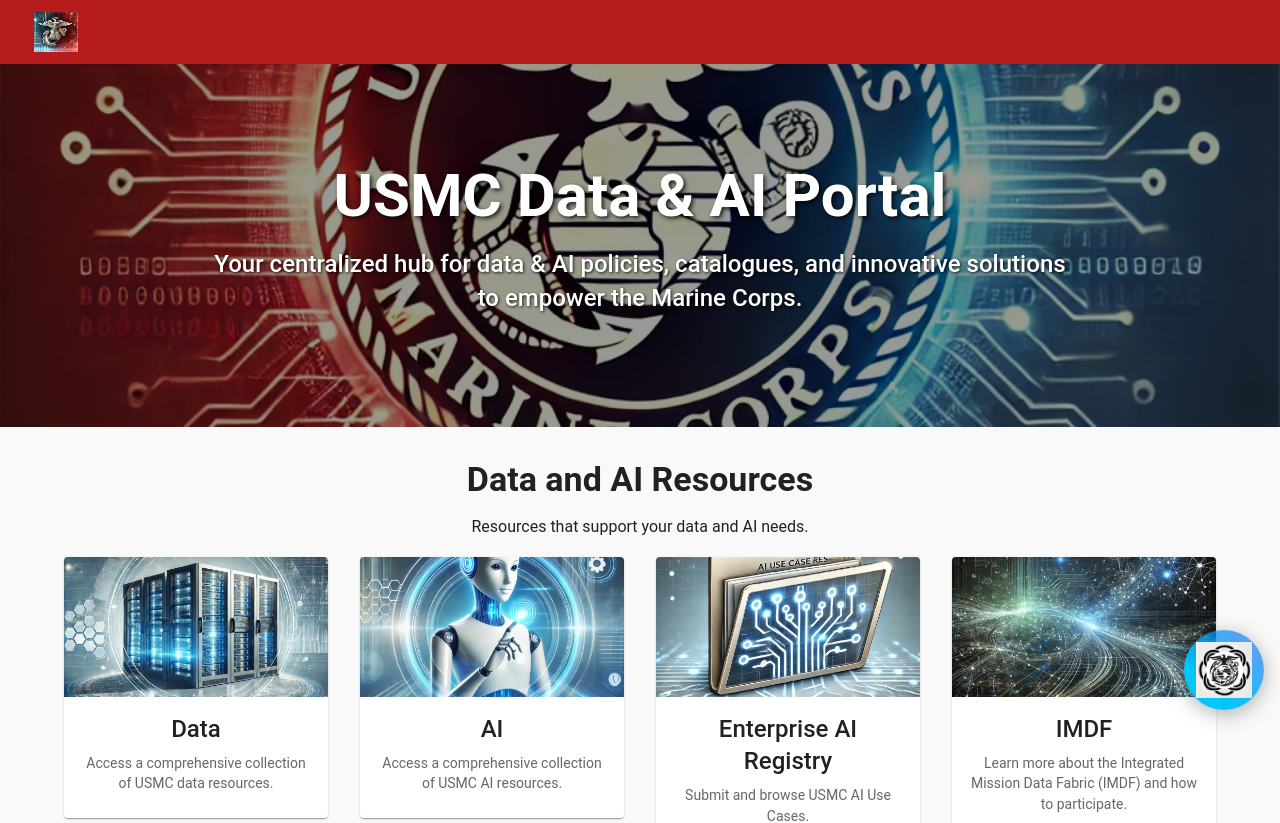
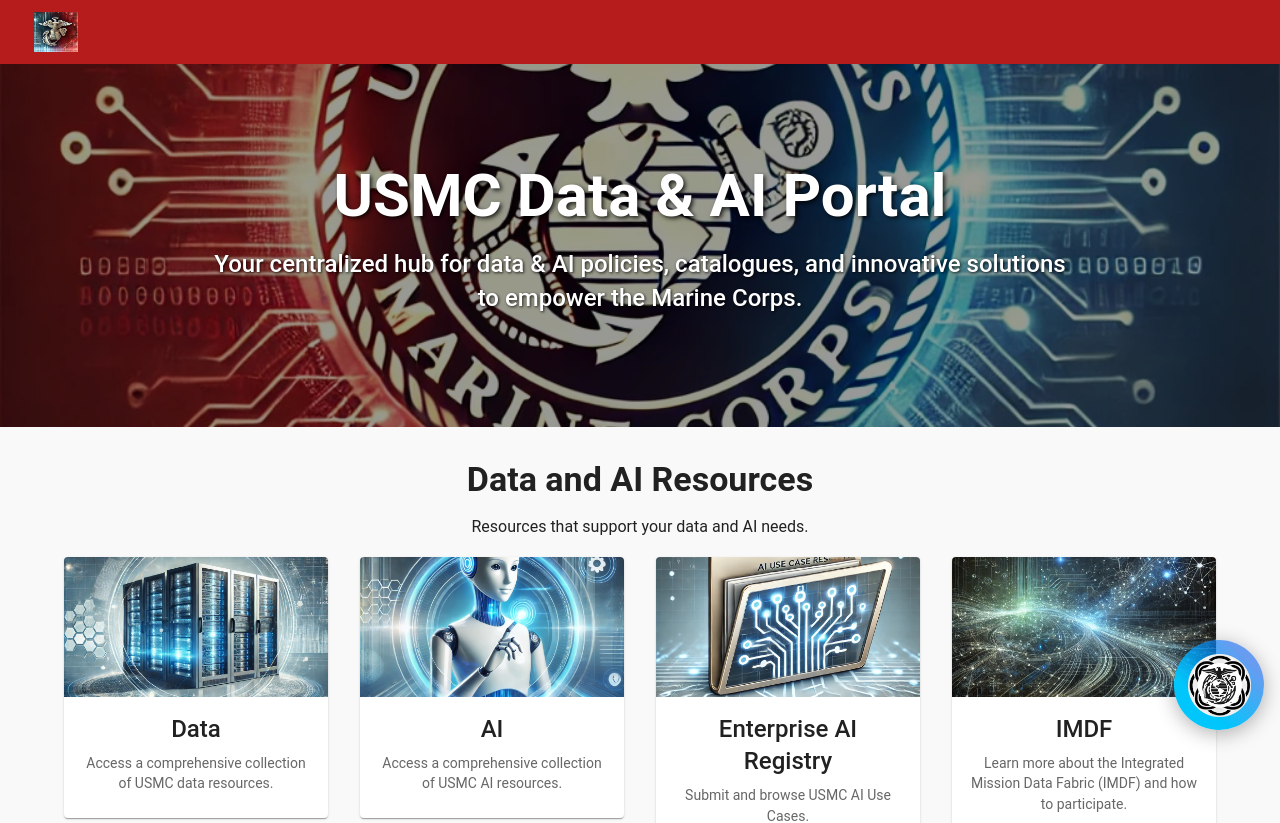
Before and after one commit to ClarktheDarkShark/mc-portal-demo, a React (Create React App) app in the folder client/: page / in a window 1280 px wide. Shown: the top 823 px of the page. Built offline with nearby package versions, Linux system fonts and the light colour scheme.

Commit message:
update UI

```diff
--- a/client/src/pages/Home.js
+++ b/client/src/pages/Home.js
@@ -187,21 +187,21 @@
           onClick={toggleChat}
           sx={{
             position: 'fixed',
-            bottom: 90,
+            bottom: 70,
             right: 16,
             zIndex: 1300,
-            width: 80,
-            height: 80,
-            background: 'linear-gradient(45deg, #00C6FB 30%,rgba(0, 90, 234, 0.59) 90%)',
+            width: 90,
+            height: 90,
+            background: 'linear-gradient(45deg, #00C6FB 30%,rgba(0, 90, 234, 0.59) 80%)',
             boxShadow: '0px 4px 20px rgba(0, 0, 0, 0.3)',
             '&:hover': {
-              background: 'linear-gradient(45deg, #009FDA 30%,rgba(0, 78, 194, 0.57) 90%)',
+              background: 'linear-gradient(45deg, #009FDA 30%,rgba(0, 78, 194, 0.57) 80%)',
             },
           }}
         >
           {/* Use the custom image as the chat icon */}
           <img
-            src="/images/aichat2.png"
+            src="/images/chat-icon.png"
             alt="AI Chat"
             style={{ width: '70%', height: '70%' }}
           />
@@ -232,7 +232,7 @@
         </Box>
         <Box>
           <iframe
-            src="https://mc-chat-app-3dc46f63fc94.herokuapp.com"
+            src="http://mc-chat-app.eastus.azurecontainer.io:3000"
             title="Chat Assistant"
             style={{
               width: '100%',
```
Also changed, not shown: client/public/images/chat-icon.png, 8 other files (tests, documents, lock files or other folders).
